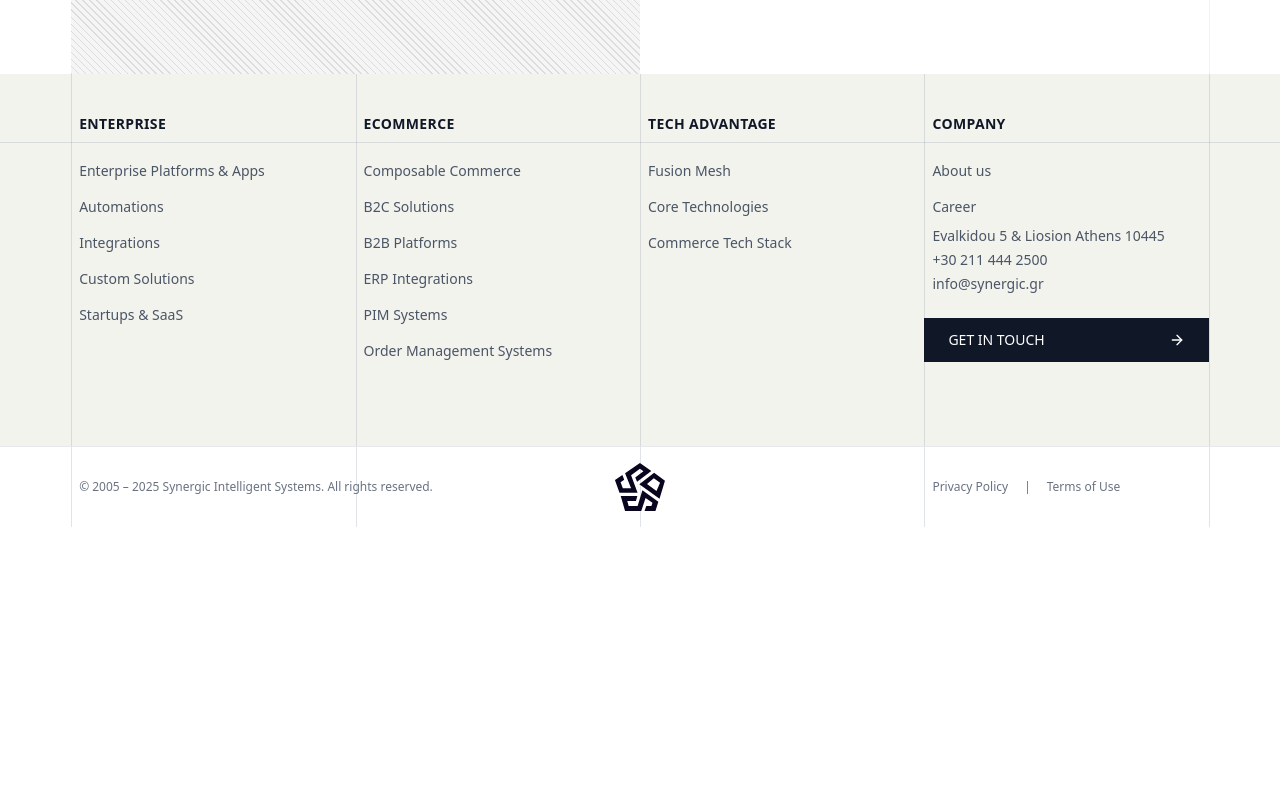
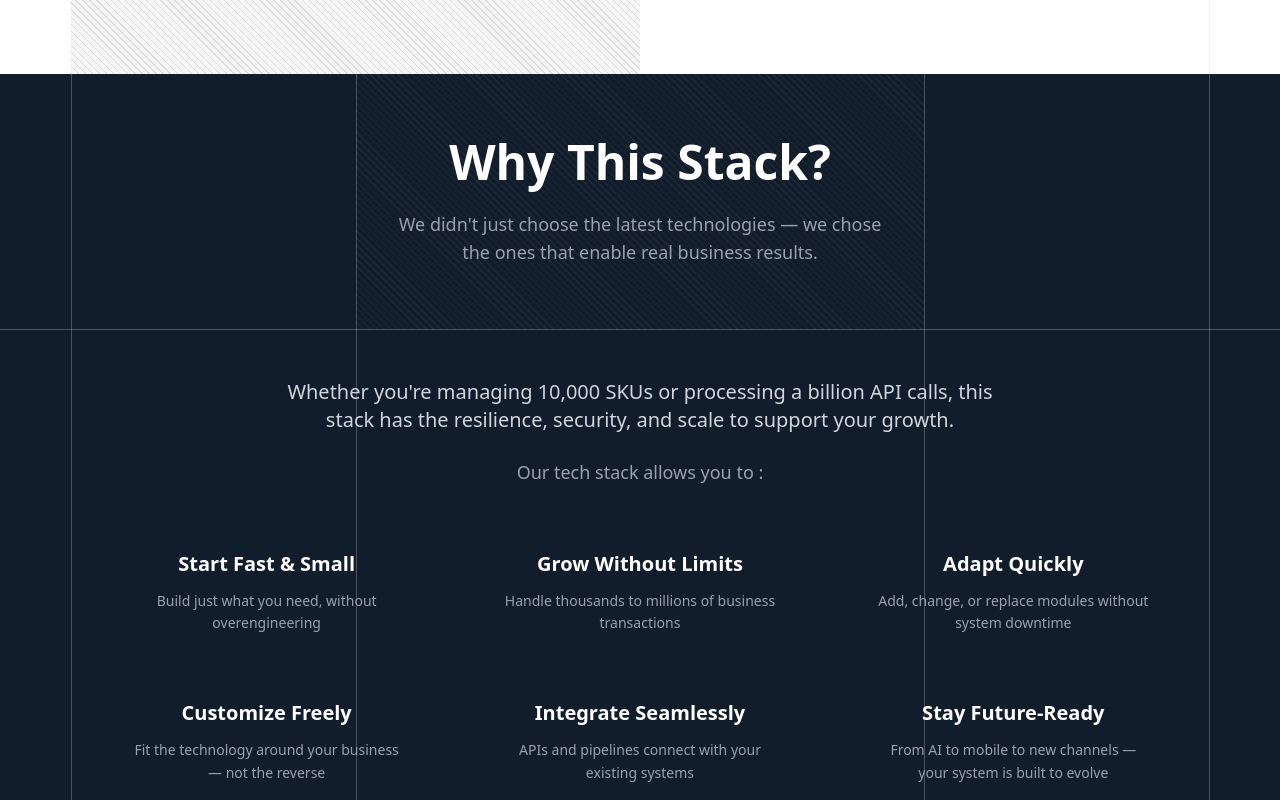
Before and after one commit to abdullah-fareed1/synergic, a Next.js app: page /tech-advantage in a window 1280 px wide. Shown: the part 2220-3020 px from the top of the page. Before the commit the page ends 2747 px from the top, so only its background shows below. Built offline with nearby package versions, Linux system fonts and the light colour scheme.

Commit message:
TechAdvantage page: Added Why This Stack Section. Entire page completed

```diff
--- a/app/tech-advantage/page.tsx
+++ b/app/tech-advantage/page.tsx
@@ -2,6 +2,7 @@
 import CoreTechnologiesSection from "./sections/CoreTechnologiesSection";
 import HeroSection from "./sections/HeroSection";
 import MixMatchSection from "./sections/MixMatchSection";
+import WhyThisStackSection from "./sections/WhyThisStackSection";
 
 export default function TechAdvantage() {
   return (
@@ -9,6 +10,7 @@
       <HeroSection />
       <CoreTechnologiesSection />
       <MixMatchSection />
+      <WhyThisStackSection />
       <Footer />
     </main>
   );
--- /dev/null
+++ b/app/tech-advantage/sections/WhyThisStackSection.tsx
@@ -0,0 +1,137 @@
+import { GridSection, GridContainer, GridCol } from "../../components/grid";
+
+const WhyThisStackSection = () => {
+  const features = [
+    {
+      title: "Start Fast & Small",
+      description: "Build just what you need, without overengineering"
+    },
+    {
+      title: "Grow Without Limits",
+      description: "Handle thousands to millions of business transactions"
+    },
+    {
+      title: "Adapt Quickly",
+      description: "Add, change, or replace modules without system downtime"
+    },
+    {
+      title: "Customize Freely",
+      description: "Fit the technology around your business — not the reverse"
+    },
+    {
+      title: "Integrate Seamlessly",
+      description: "APIs and pipelines connect with your existing systems"
+    },
+    {
+      title: "Stay Future-Ready",
+      description: "From AI to mobile to new channels — your system is built to evolve"
+    }
+  ];
+
+  return (
+    <>
+      {/* Desktop Layout */}
+      <div className="hidden lg:block">
+        <GridSection
+          desktopOnly={true}
+          bgColor="bg-[var(--brand-dark)]"
+          showLines={[true, true, false, true, true]}
+        >
+          <GridContainer className="items-center justify-center">
+            <GridCol span="BC" className="relative flex items-center justify-center py-16">
+              <div
+                className="absolute inset-0"
+                style={{
+                  backgroundImage: "repeating-linear-gradient(45deg, rgba(255, 255, 255, 0.05) 0px, rgba(255, 255, 255, 0.05) 1px, transparent 1px, transparent 5px)"
+                }}
+              />
+
+              <div className="relative z-10 text-center w-full">
+                <h2 className="text-white text-5xl font-bold mb-6">
+                  Why This Stack?
+                </h2>
+                <p className="text-gray-400 text-lg px-8">
+                  We didn't just choose the latest technologies — we chose the ones
+                  that enable real business results.
+                </p>
+              </div>
+            </GridCol>
+          </GridContainer>
+          <div className="absolute bottom-0 left-0 right-0 w-full h-px bg-gray-300 opacity-30" style={{ zIndex: 40 }} />
+        </GridSection>
+
+        <GridSection
+          desktopOnly={true}
+          bgColor="bg-[var(--brand-dark)]"
+          showLines={[true, true, false, true, true]}
+          className="pt-12 pb-24 relative"
+        >
+
+          <GridContainer>
+            <GridCol span="ABCD">
+              <div className="w-full">
+                <p className="text-gray-300 text-center text-xl mb-6">
+                  Whether you're managing 10,000 SKUs or processing a billion API calls, this<br/>
+                  stack has the resilience, security, and scale to support your growth.
+                </p>
+
+                <p className="text-gray-400 text-center text-lg mb-16">
+                  Our tech stack allows you to :
+                </p>
+
+                <div className="grid grid-cols-3 gap-x-24 gap-y-16 max-w-5xl mx-auto">
+                  {features.map((feature, index) => (
+                    <div key={index} className="text-center">
+                      <h3 className="text-white text-xl font-semibold mb-3">
+                        {feature.title}
+                      </h3>
+                      <p className="text-gray-400 text-sm leading-relaxed">
+                        {feature.description}
+                      </p>
+                    </div>
+                  ))}
+                </div>
+              </div>
+            </GridCol>
+          </GridContainer>
+        </GridSection>
+      </div>
+
+      {/* Mobile Layout */}
+      <section className="lg:hidden bg-(--brand-dark) px-6 py-12">
+        <div className="text-center mb-8">
+          <h2 className="text-white text-3xl font-bold mb-4">
+            Why This Stack?
+          </h2>
+          <p className="text-white text-lg">
+            We didn't just choose the latest<br/> technologies we chose the ones that<br/> enable real business results.
+          </p>
+        </div>
+
+        <div className="text-center mb-8">
+          <p className="text-gray-300 text-sm mb-8">
+            Whether you're managing 10,000 SKUs or processing a<br/> billion API calls, this stack has the resilience, security,<br/> and scale to support your growth.
+          </p>
+          <p className="text-gray-400 text-lg mb-8">
+            Our tech stack allows you to :
+          </p>
+        </div>
+
+        <div className="space-y-8">
+          {features.map((feature, index) => (
+            <div key={index} className="text-center">
+              <h3 className="text-white text-lg font-semibold mb-2">
+                {feature.title}
+              </h3>
+              <p className="text-gray-400 text-sm width-xl">
+                {feature.description}
+              </p>
+            </div>
+          ))}
+        </div>
+      </section>
+    </>
+  );
+};
+
+export default WhyThisStackSection;
```
